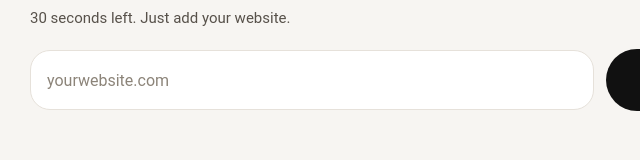
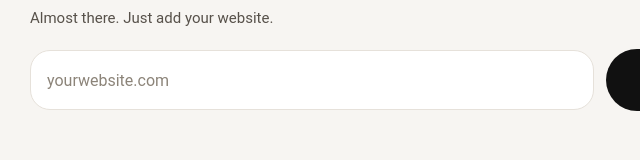
Before and after one commit to GetDamonAI/Audit2, a plain HTML site: page ssm-ai-audit/index.html in a window 1280 px wide. Shown: the part 195-355 px from the top of the page, 212-852 px from the left. Drawn offline with Linux system fonts and the light colour scheme; no server answers.

Commit message:
Refine audit hero subhead wording

```diff
--- a/ssm-ai-audit/index.html
+++ b/ssm-ai-audit/index.html
@@ -175,7 +175,7 @@
             <span>visibility now</span>
           </h1>
           <p class="hero-subhead">
-            30 seconds left. Just add your website.
+            Almost there. Just add your website.
           </p>
         </div>
 
```
